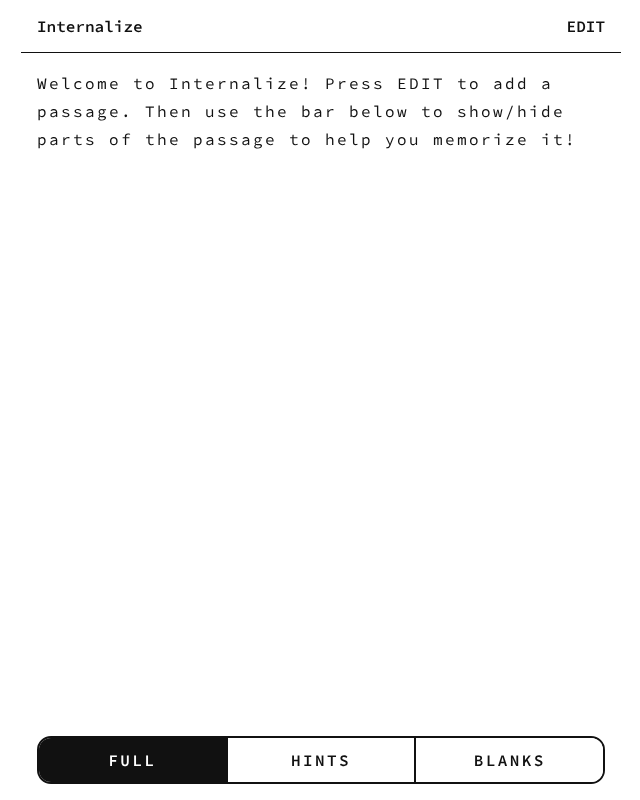
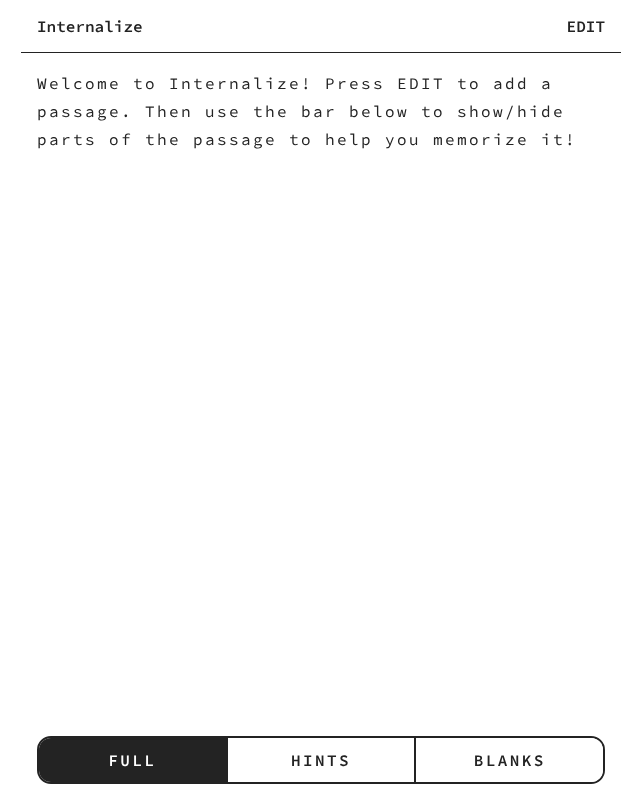
Before and after one commit to brighamandersen/internalize-web, a plain HTML site: page index.html in a window 1280 px wide. Shown: the whole page, without its empty margins (319-959 px from the left). Drawn offline with Linux system fonts and the light colour scheme.

Commit message:
update colors

```diff
--- a/index.html
+++ b/index.html
@@ -7,7 +7,7 @@
   <title>Internalize</title>
 
   <link rel="manifest" href="manifest.json" />
-  <meta name="theme-color" content="#000000" />
+  <meta name="theme-color" content="#232323" />
   <meta name="apple-mobile-web-app-capable" content="yes" />
   <meta name="apple-mobile-web-app-status-bar-style" content="black" />
   <link rel="apple-touch-icon" sizes="180x180" href="icons/apple-touch-icon.png" />
--- a/style.css
+++ b/style.css
@@ -12,12 +12,12 @@
 
 :root {
   --background-color: #ffffff;
-  --text-color: #111111;
+  --text-color: #232323;
 }
 
 @media (prefers-color-scheme: dark) {
   :root {
-    --background-color: #000000;
+    --background-color: #232323;
     --text-color: #ffffff;
   }
 }
```
Also changed, not shown: manifest.json.
